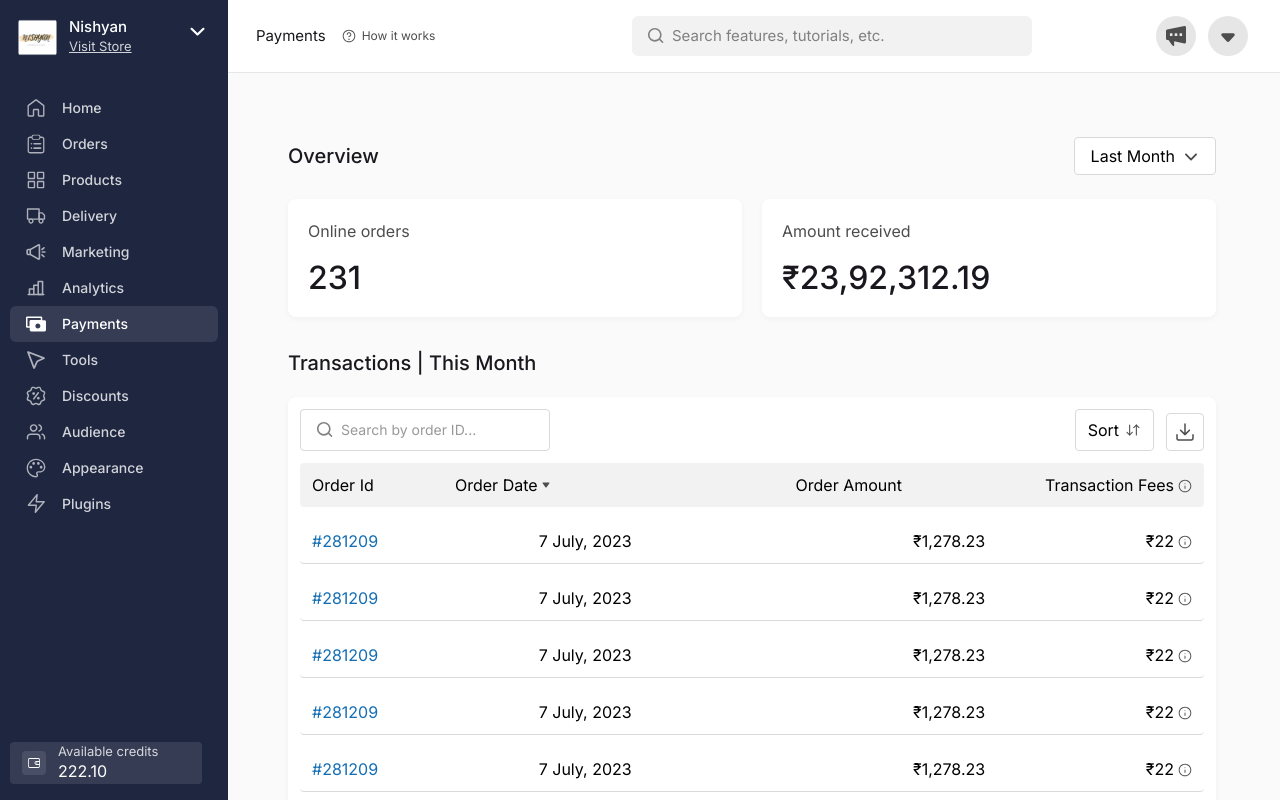
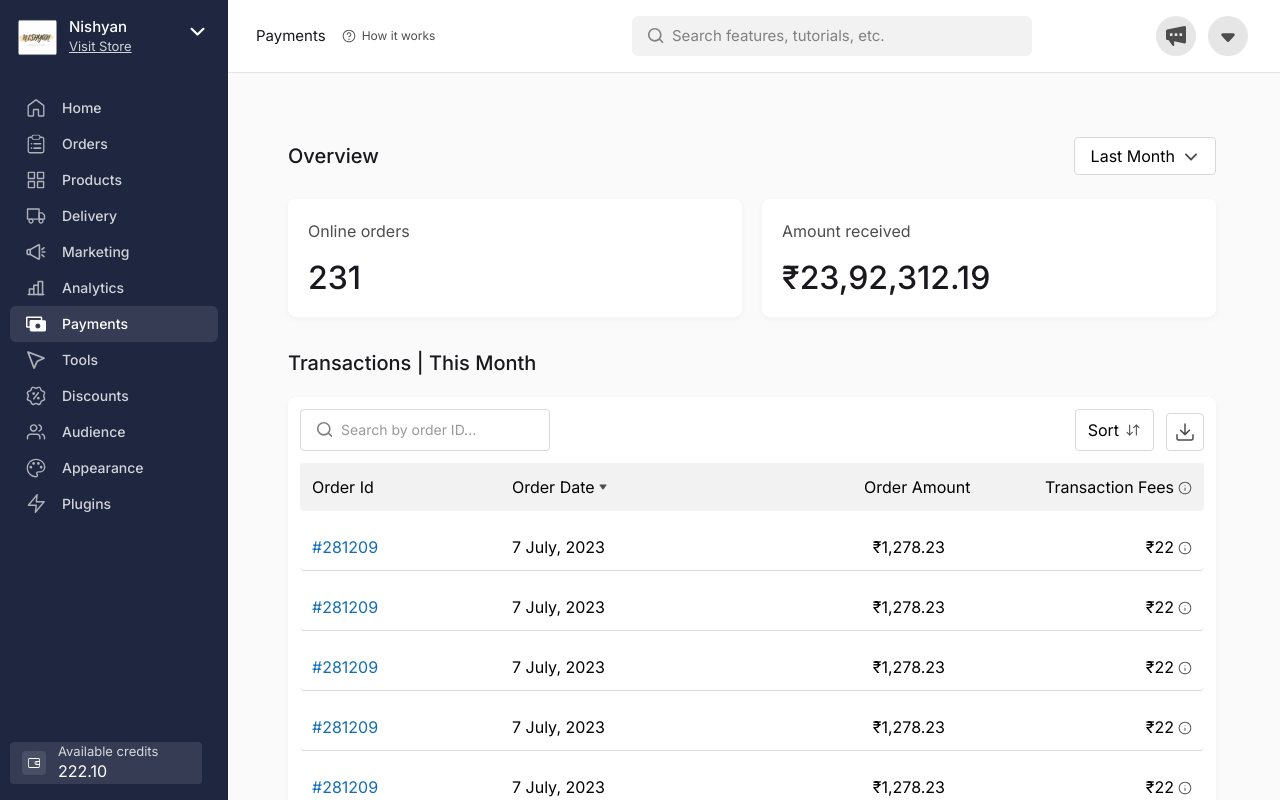
Before and after one commit to Nilesh-Meena/dashboard, a Next.js app: page /dashboard in a window 1280 px wide. Built offline with nearby package versions, Linux system fonts and the light colour scheme.

Commit message:
Minor change

```diff
--- a/components/Transaction.tsx
+++ b/components/Transaction.tsx
@@ -17,33 +17,6 @@ interface DataTableProps {
   orderAmount?: string;
   transactionFees?: string;
 }
-
-const DataTable = ({
-  orderId,
-  orderDate,
-  orderAmount,
-  transactionFees,
-}: DataTableProps) => {
-  return (
-    <div className="h-auto flex items-center gap-10 px-3 py-2.5 rounded border-b border-[color:var(--Black-85,#D9D9D9)]">
-      <div className="flex flex-col justify-center items-start gap-[-1px] flex-grow text-blue-secondary">
-        #{orderId}
-      </div>
-      <div className="md:flex-grow lg:flex-grow flex flex-grow gap-1">
-        {orderDate}
-      </div>
-      <div className="md:flex-grow lg:flex-grow text-right">{orderAmount}</div>
-      <div className="md:flex-grow lg:flex-grow flex items-end text-right">
-        <span className="flex-grow">{transactionFees}</span>
-        <Image
-          src={TransactionFeesSVG}
-          alt="Transaction Fees Icon"
-          className="pb-1 ml-1"
-        />
-      </div>
-    </div>
-  );
-};
 
 const Search = () => {
   return (
@@ -128,6 +101,36 @@ const Pagination = () => {
     </div>
   );
 };
+// ... (imports remain the same)
+
+const DataTable = ({
+  orderId,
+  orderDate,
+  orderAmount,
+  transactionFees,
+}: DataTableProps) => {
+  return (
+    <div className="h-[48px] flex items-center gap-10 px-3 py-2.5 rounded border-b border-[color:var(--Black-85,#D9D9D9)]">
+      <div className="md:w-[160px] lg:w-[160px] flex flex-col justify-center items-start text-blue-secondary">
+        #{orderId}
+      </div>
+      <div className="md:w-[160px] lg:w-[160px] flex  items-center">
+        {orderDate}
+      </div>
+      <div className="md:flex-grow lg:flex-grow text-right">{orderAmount}</div>
+      <div className="md:flex-grow lg:flex-grow flex items-end text-right">
+        <span className="flex-grow">{transactionFees}</span>
+        <Image
+          src={TransactionFeesSVG}
+          alt="Transaction Fees Icon"
+          className="pb-1 ml-1"
+        />
+      </div>
+    </div>
+  );
+};
+
+// ... (Search, Pagination components remain the same)
 
 function Transaction() {
   return (
@@ -140,17 +143,15 @@ function Transaction() {
         <Search />
 
         {/* Table */}
-        <div className="h-auto flex items-center gap-10 px-3 py-2.5 rounded bg-prime-gray">
-          <div className="md:flex-grow lg:flex-grow flex flex-col justify-center items-start gap-[-1px] flex-[1_0_0]">
+        <div className="h-[48px] flex items-center gap-10 px-3 py-2.5 rounded bg-prime-gray">
+          <div className="md:w-[160px] lg:w-[160px] flex flex-col justify-center items-start">
             Order Id
           </div>
-          <div className="md:flex-grow lg:flex-grow flex flex-grow gap-1">
+          <div className="md:w-[160px] lg:w-[160px] flex flex-grow gap-1 items-center">
             Order Date
             <Image src={DownArrowSmallSVG} alt="Down Arrow Icon" />
           </div>
-          <div className="md:flex-grow lg:flex-grow text-right">
-            Order Amount
-          </div>
+          <div className="md:w-48 lg:w-56 text-right">Order Amount</div>
           <div className="md:flex-grow lg:flex-grow flex items-end text-right">
             <span className="flex-grow">Transaction Fees</span>
             <Image
@@ -172,6 +173,24 @@ function Transaction() {
         ))}
         <Pagination />
       </div>
+      {/* Additional styling for the Transaction component */}
+      <div className="h-[48px] flex items-center gap-10 px-3 py-2.5 rounded bg-prime-gray">
+        <div className="md:w-160 lg:w-160 flex flex-col justify-center items-center flex-[1_0_0]">
+          {/* You may add additional content here */}
+        </div>
+        <div className="md:flex-grow lg:flex-grow flex flex-grow gap-1 items-center">
+          {/* You may add additional content here */}
+        </div>
+        <div className="md:w-48 lg:w-56 text-right">Order Amount</div>
+        <div className="md:flex-grow lg:flex-grow flex items-end text-right">
+          <span className="flex-grow">Additional Content</span>
+          <Image
+            src={TransactionFeesSVG}
+            alt="Transaction Fees Icon"
+            className="pb-1 ml-1"
+          />
+        </div>
+      </div>
     </div>
   );
 }
```
